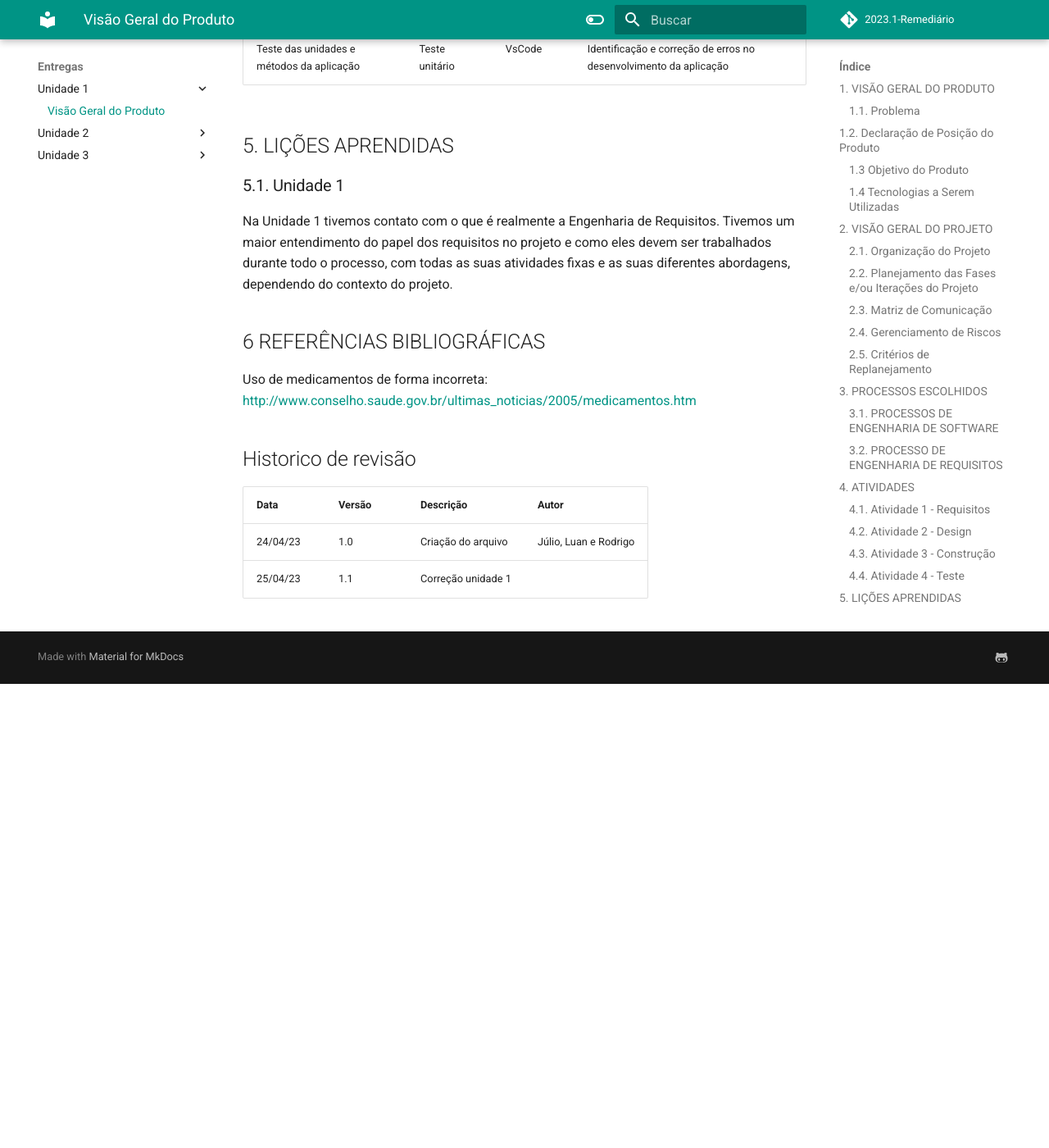
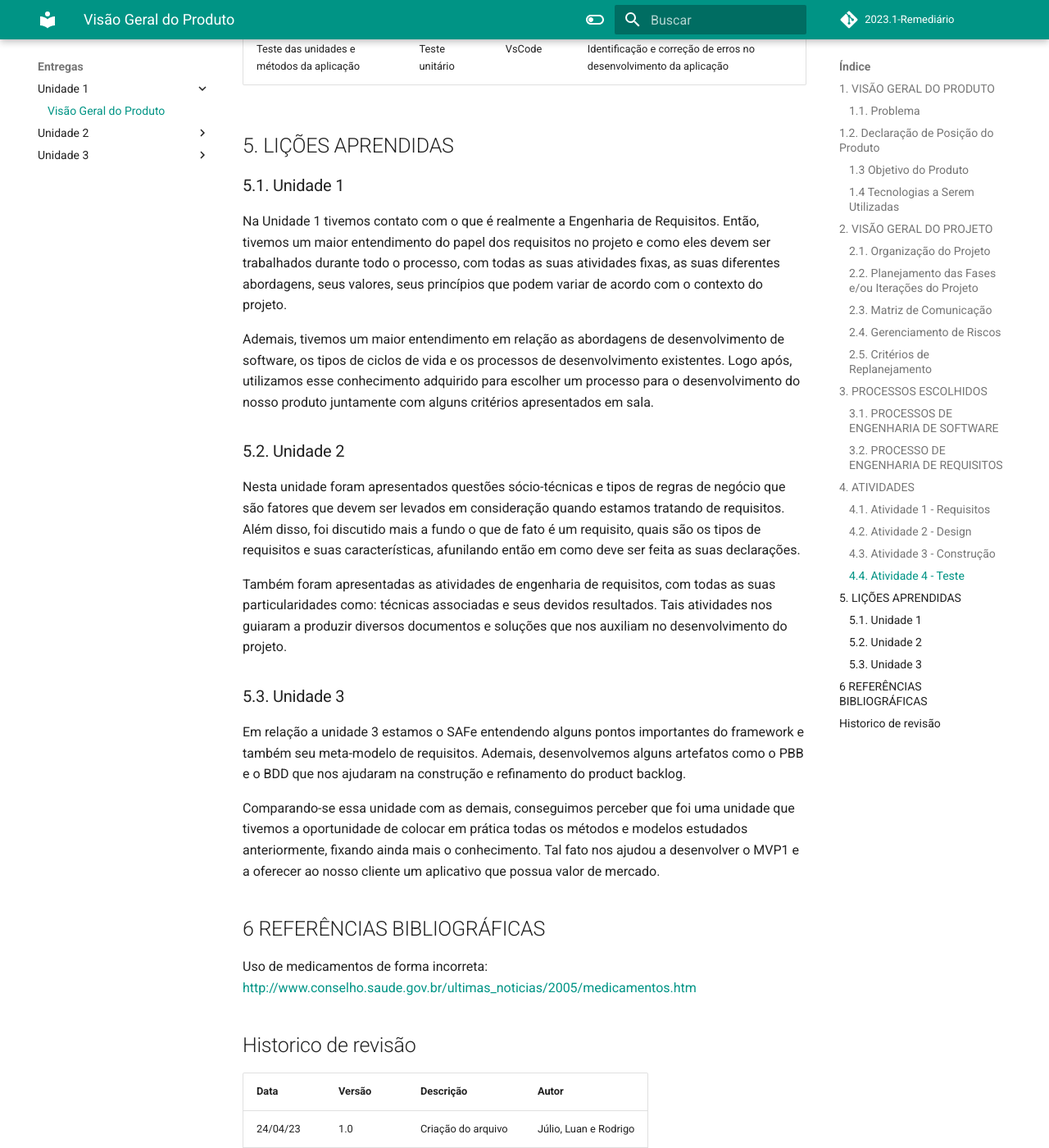
Before and after one commit to mdsreq-fga-unb/2023.1-Remediario, an MkDocs documentation site: the page built from docs/entregas/unidade1/VisaoProdutoProjeto.md, in a window 1280 px wide and 1400 px high, scrolled down 7546 px. Shown: the whole window at 82% size. Built offline with MkDocs 1.6.1 and Material for MkDocs 9.7.7, drawn with Linux system fonts in a browser that asks for light colours; comment, search, counter and statistics services are not loaded; before the commit the page ends 8380 px from its top, so only the background shows below that.

Commit message:
Adição das lições aprendidas de cada unidade #73

```diff
--- a/docs/entregas/unidade1/VisaoProdutoProjeto.md
+++ b/docs/entregas/unidade1/VisaoProdutoProjeto.md
@@ -176,7 +176,22 @@ Levando em conta que o processo de desenvolvimento escolhido foi ágil, também
 
 ### 5.1. Unidade 1
 
-Na Unidade 1 tivemos contato com o que é realmente a Engenharia de Requisitos. Tivemos um maior entendimento do papel dos requisitos no projeto e como eles devem ser trabalhados durante todo o processo, com todas as suas atividades fixas e as suas diferentes abordagens, dependendo do contexto do projeto.
+Na Unidade 1 tivemos contato com o que é realmente a Engenharia de Requisitos. Então, tivemos um maior entendimento do papel dos requisitos no projeto e como eles devem ser trabalhados durante todo o processo, com todas as suas atividades fixas, as suas diferentes abordagens, seus valores, seus princípios que podem variar de acordo com o contexto do projeto.
+
+Ademais, tivemos um maior entendimento em relação as abordagens de desenvolvimento de software, os tipos de ciclos de vida  e os processos de desenvolvimento existentes. Logo após, utilizamos esse conhecimento adquirido para escolher um processo para o desenvolvimento do nosso produto juntamente com alguns critérios apresentados em sala.
+
+### 5.2. Unidade 2
+
+Nesta unidade foram apresentados questões sócio-técnicas e tipos de regras de negócio que são fatores que devem ser levados em consideração quando estamos tratando de requisitos.
+Além disso, foi discutido mais a fundo o que de fato é um requisito, quais são os tipos de requisitos e suas características, afunilando então em como deve ser feita as suas declarações.
+
+Também foram apresentadas as atividades de engenharia de requisitos, com todas as suas particularidades como: técnicas associadas e seus devidos resultados. Tais atividades nos guiaram a produzir diversos documentos e soluções que nos auxiliam no desenvolvimento do projeto.
+
+### 5.3. Unidade 3
+
+Em relação a unidade 3 estamos o SAFe entendendo alguns pontos importantes do framework e também seu meta-modelo de requisitos. Ademais, desenvolvemos alguns artefatos como o PBB e o BDD que nos ajudaram na construção e refinamento do product backlog.
+
+Comparando-se essa unidade com as demais, conseguimos perceber que foi uma unidade que tivemos a oportunidade de colocar em prática todas os métodos e modelos estudados anteriormente, fixando ainda mais o conhecimento. Tal fato nos ajudou a desenvolver o MVP1 e a oferecer ao nosso cliente um aplicativo que possua valor de mercado.
 
 ## 6 REFERÊNCIAS BIBLIOGRÁFICAS
 
```
